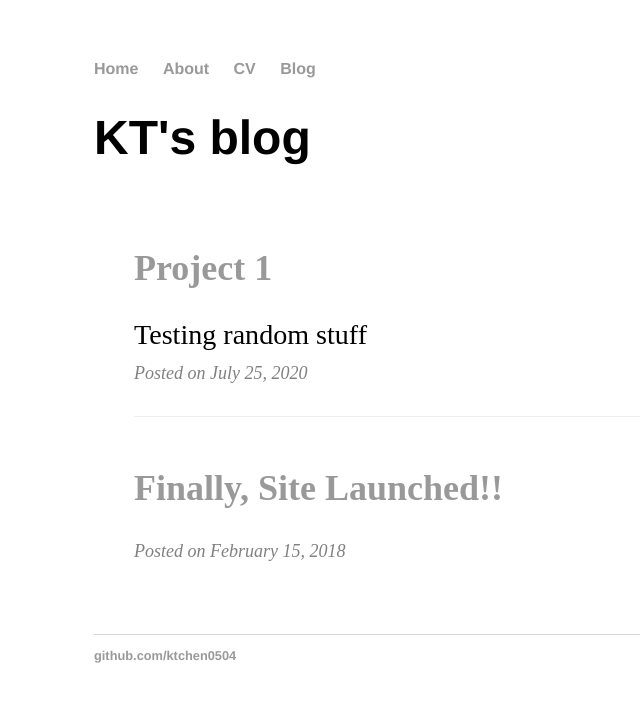
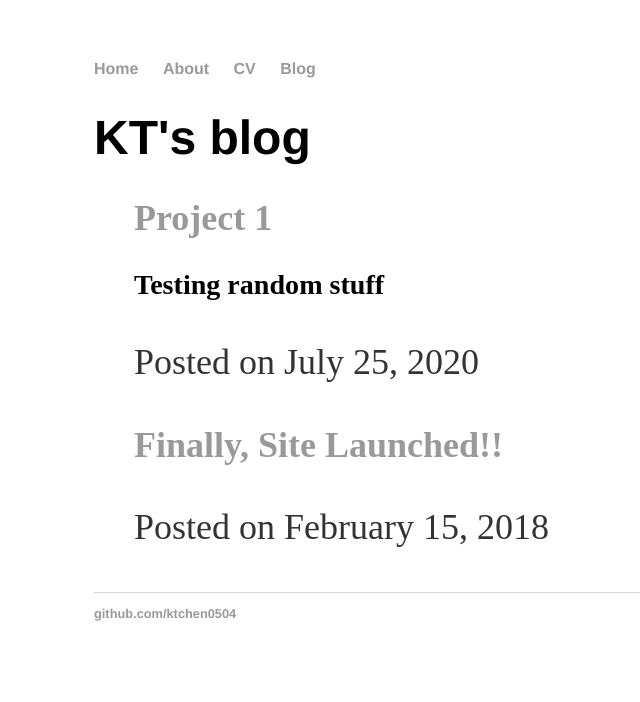
Before and after one commit to ktchen0504/ktchen0504.github.io, a Jekyll site: the page built from blog/index.html, in a window 1280 px wide. Shown: the top 702 px of the page, without its empty margins (98-738 px from the left). Built offline with Jekyll 4.4.1, drawn with Linux system fonts in a browser that asks for light colours.

Commit message:
remove post css in main.css and add blog.css file

```diff
--- a/css/main.css
+++ b/css/main.css
@@ -41,27 +41,3 @@ ul.posts {
 ul.posts li {
     list-style: none;
 }
-
-/*--   blog post content page  --*/
-
-.post-preview {
-  padding: 20px 0;
-  border-bottom: 1px solid #eee;
-}
-
-.post-preview:last-child {
-  border-bottom: 0;
-}
-
-.post-preview .post-subtitle {
-  margin: 0;
-  font-weight: 300;
-  margin-bottom: 10px;
-}
-
-.post-preview .post-meta {
-  color: #808080;
-  font-size: 18px;
-  font-style: italic;
-  margin: 0 0 10px;
-}
```
